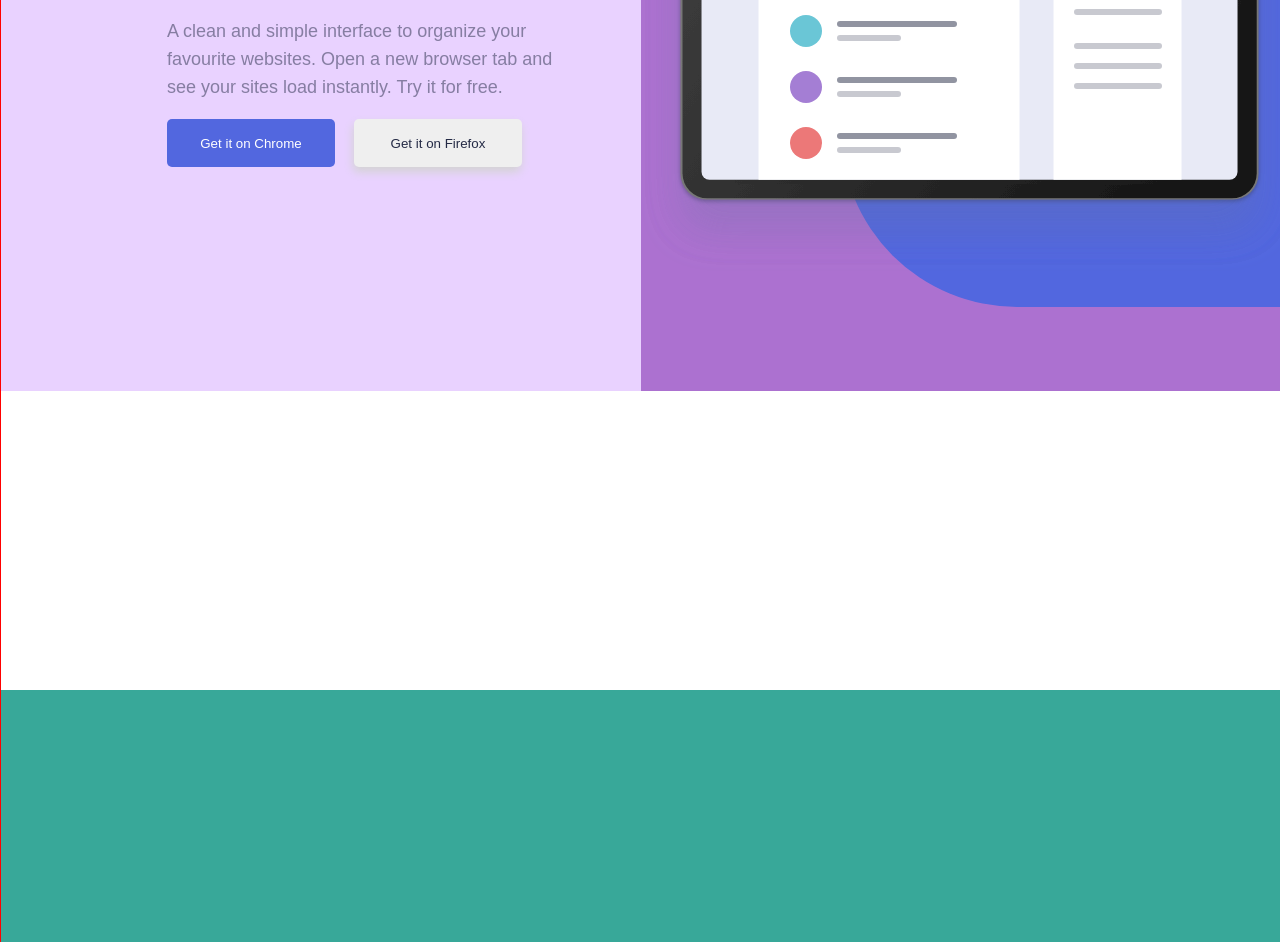
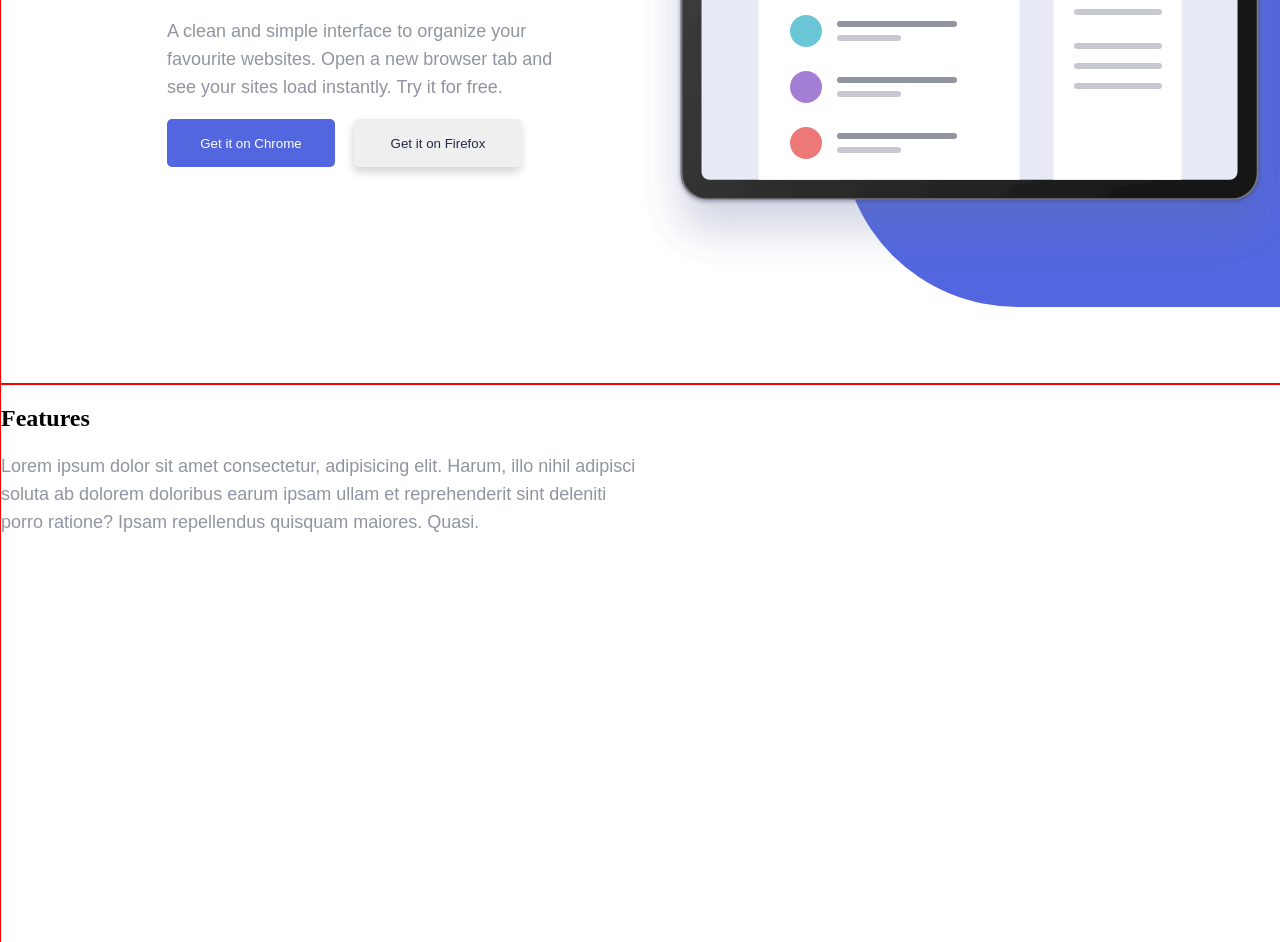
Before and after one commit to JakubStranianek/BookMarkLandingPage, a plain HTML site: page index.html in a window 1280 px wide. Shown: the part 362-1304 px from the top of the page. Drawn offline with Linux system fonts and the light colour scheme.

Commit message:
Fixed first main Content

```diff
--- a/index.html
+++ b/index.html
@@ -41,7 +41,7 @@
   </div>
 
   <div class="container">
-    <div class="box">
+    <div class="one">
       <h1 class="marginLeft">A Simple Bookmark Manager</h1>
       <p class="marginLeft">
         A clean and simple interface to organize your favourite websites. Open a new
@@ -57,46 +57,24 @@
       </button>
     </div>
 
-    <div class="box box2">
+    <div class="two">
       <img src="images/illustration-hero.svg" class="heroImg" alt="mainPart1">
       <div class="rectangle"></div>
     </div>
+  </div>
 
-    <div class="box box3">
-
+  <div class="container">
+    <div class="three">
+        <h2>Features</h2>
+        <p>
+          Lorem ipsum dolor sit amet consectetur, adipisicing elit. Harum, illo nihil adipisci soluta ab dolorem doloribus earum ipsam ullam et reprehenderit sint deleniti porro ratione? Ipsam repellendus quisquam maiores. Quasi.
+        </p>
     </div>
 
   </div>
-  <!--
-  <div class=mainContainer>
-    <div class="mainContent mainContent1">
-      <h1 class="marginLeft">A Simple Bookmark Manager</h1>
-      <p class="marginLeft">
-        A clean and simple interface to organize your favourite websites. Open a new
-        browser tab and see your sites load instantly. Try it for free.
-      </p>
-
-      <button class="btn marginLeft btn-Chrome">
-        Get it on Chrome
-      </button>
-
-      <button class="btn btn-Firefox">
-        Get it on Firefox
-      </button>
-    </div>
-
-    <div class="mainContent mainContent2">
-      <img src="images/illustration-hero.svg" class="heroImg" alt="mainPart1">
-      <div class="rectangle"></div>
-    </div>
 
 
-    </div>
-
--->
-
   <!--
-  Features
 
   Our aim is to make it quick and easy for you to access your favourite websites.
   Your bookmarks sync between your devices so you can access them on the go.
--- a/style.css
+++ b/style.css
@@ -3,6 +3,7 @@
 body {
     margin: 0;
     min-height: 100%;
+    overflow-x: hidden;
 }
 
 .headerContainer {
@@ -62,38 +63,32 @@ li:last-child > a {
     font-weight: 501;
 }
 
-
 /* FIRST MAIN CONTENT PART */
 
-.container{
-    display: flex;
+body > div:nth-child(2) {
+    margin-top: 72px;
+}
+
+.container {
     width: 100%;
-    height: 1770px;
-    margin-top: 72px;
-    flex-wrap: wrap;
+    height: 1780px;
     border: 1px solid red;
-  }
+    height: 578px;
+}
 
-  .box{
-    flex: 1 0 calc(25% - 10px);
-    background: #E9D2FF;
-    height: 586px;
+.one {
     width: 50%;
-  }
+    float: left;
+}
 
-  .box:after{
-    content: '';
-    display: block;
-    padding-bottom: 100%;
-  }
+.two {
+    width: 50%;
+    float: right;
+}
 
-  .box2{background: #AC71D0;}
-  .box3{background: #38A899;
-    flex-wrap: wrap;
+.three {
     width: 100%;
 }
-  .box4{background: #A6D98C;}
-  .box5{background: #bada55;}
 
 h1 {
     font-size: 48px;
```
